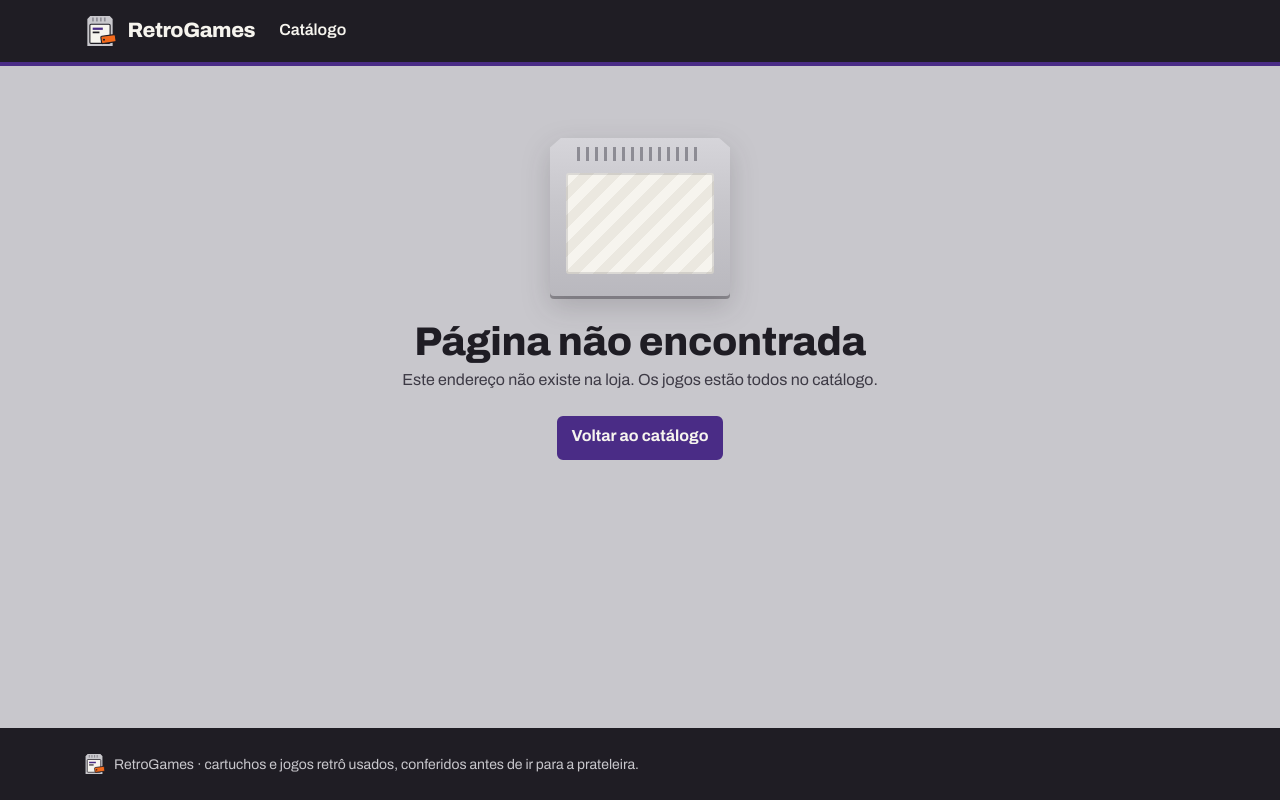
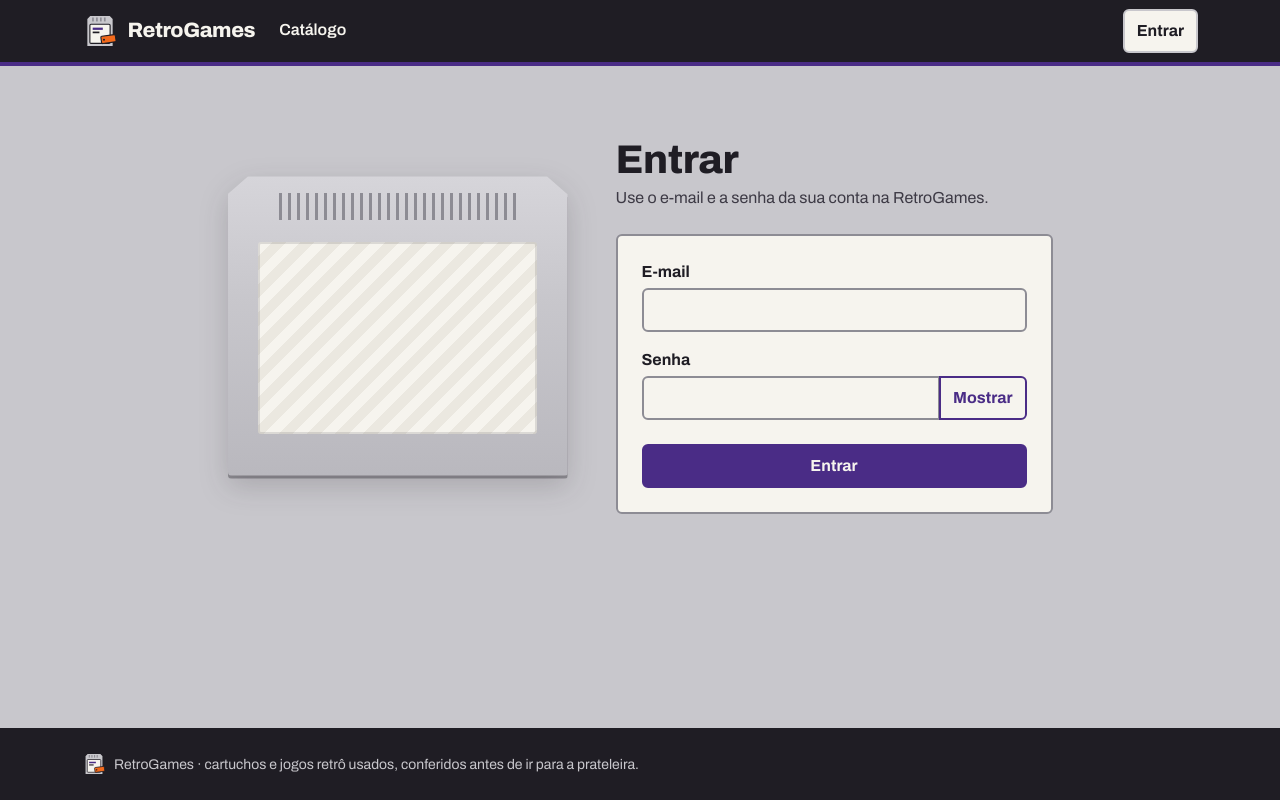
Before and after one commit to gabrielhsp-sys/RetroGames, a React (Vite) app in the folder retrogames.web/: page /login in a window 1280 px wide. Built offline with nearby package versions, Linux system fonts and the light colour scheme; no server answers.

Commit message:
feat: login e menu por perfil (aula 8, etapa 2)

```diff
--- a/retrogames.web/src/App.jsx
+++ b/retrogames.web/src/App.jsx
@@ -2,6 +2,7 @@ import { Route, Routes } from 'react-router-dom'
 import Layout from './components/Layout'
 import Catalogo from './pages/Catalogo/Catalogo'
 import DetalheJogo from './pages/Catalogo/DetalheJogo'
+import Login from './pages/Login/Login'
 import NaoEncontrada from './pages/NaoEncontrada'
 
 export default function App() {
@@ -12,6 +13,7 @@ export default function App() {
         {/* Rotas públicas */}
         <Route index element={<Catalogo />} />
         <Route path="jogos/:id" element={<DetalheJogo />} />
+        <Route path="login" element={<Login />} />
         <Route path="*" element={<NaoEncontrada />} />
       </Route>
     </Routes>
--- a/retrogames.web/src/components/Layout.jsx
+++ b/retrogames.web/src/components/Layout.jsx
@@ -1,11 +1,20 @@
 import { useState } from 'react'
-import { Link, NavLink, Outlet } from 'react-router-dom'
+import { Link, NavLink, Outlet, useNavigate } from 'react-router-dom'
+import { useAutenticacao } from '../hooks/useAutenticacao'
 
 export default function Layout() {
   // Menu recolhido no celular: o React controla a classe "show" do Bootstrap,
   // e o menu fecha sozinho depois que o usuário escolhe um link.
   const [menuAberto, setMenuAberto] = useState(false)
   const fecharMenu = () => setMenuAberto(false)
+  const { usuario, carregando, estaAutenticado, ehAdministrador, sair } = useAutenticacao()
+  const navigate = useNavigate()
+
+  async function sairDaLoja() {
+    fecharMenu()
+    await sair()
+    navigate('/') // volta ao catálogo como visitante
+  }
 
   return (
     <div className="d-flex flex-column min-vh-100">
@@ -34,7 +43,37 @@ export default function Layout() {
                 <li className="nav-item">
                   <NavLink className="nav-link" to="/" end onClick={fecharMenu}>Catálogo</NavLink>
                 </li>
+                {/* Menu Administração: só para o administrador. A API protege de verdade (RS03). */}
+                {ehAdministrador && (
+                  <li className="nav-item dropdown">
+                    <button
+                      type="button"
+                      className="nav-link dropdown-toggle"
+                      data-bs-toggle="dropdown"
+                      aria-expanded="false"
+                    >
+                      Administração
+                    </button>
+                    <ul className="dropdown-menu">
+                      <li><NavLink className="dropdown-item" to="/admin/jogos" onClick={fecharMenu}>Jogos</NavLink></li>
+                      <li><NavLink className="dropdown-item" to="/admin/plataformas" onClick={fecharMenu}>Plataformas</NavLink></li>
+                    </ul>
+                  </li>
+                )}
               </ul>
+              {/* Enquanto o "eu" não responde, não mostra Entrar nem Sair (evita piscar). */}
+              {!carregando && (
+                <div className="d-flex flex-wrap align-items-center gap-2 py-2 py-md-0">
+                  {estaAutenticado ? (
+                    <>
+                      <span className="text-light">Olá, {usuario.nome}</span>
+                      <button type="button" className="btn btn-barra" onClick={sairDaLoja}>Sair</button>
+                    </>
+                  ) : (
+                    <NavLink className="btn btn-barra" to="/login" onClick={fecharMenu}>Entrar</NavLink>
+                  )}
+                </div>
+              )}
             </div>
           </div>
         </nav>
--- a/retrogames.web/src/index.css
+++ b/retrogames.web/src/index.css
@@ -191,6 +191,50 @@ h1, h2, h3, .titulo {
 
 .barra .navbar-toggler:focus {
   box-shadow: none;
+}
+
+/* Botão claro sobre a barra escura (Entrar, Sair). */
+.btn-barra {
+  --bs-btn-color: var(--rotulo);
+  --bs-btn-border-color: var(--rotulo);
+  --bs-btn-hover-color: var(--tinta);
+  --bs-btn-hover-bg: var(--rotulo);
+  --bs-btn-hover-border-color: var(--rotulo);
+  --bs-btn-active-color: var(--tinta);
+  --bs-btn-active-bg: var(--plastico);
+  --bs-btn-active-border-color: var(--plastico);
+  display: inline-flex;
+  align-items: center;
+}
+
+.barra .btn-barra.active {
+  background: var(--rotulo);
+  color: var(--tinta);
+}
+
+.barra .dropdown-toggle {
+  background: none;
+  border: 0;
+  border-bottom: 3px solid transparent;
+}
+
+.dropdown-menu {
+  --bs-dropdown-bg: var(--rotulo);
+  --bs-dropdown-color: var(--tinta);
+  --bs-dropdown-border-color: var(--ranhura);
+  --bs-dropdown-border-width: 2px;
+  --bs-dropdown-link-color: var(--tinta);
+  --bs-dropdown-link-hover-color: var(--rotulo);
+  --bs-dropdown-link-hover-bg: var(--roxo);
+  --bs-dropdown-link-active-color: var(--rotulo);
+  --bs-dropdown-link-active-bg: var(--roxo);
+}
+
+.dropdown-item {
+  min-height: 44px;
+  display: flex;
+  align-items: center;
+  font-weight: 600;
 }
 
 /* ---------- Rodapé ---------- */
--- /dev/null
+++ b/retrogames.web/src/pages/Login/Login.jsx
@@ -0,0 +1,93 @@
+import { useState } from 'react'
+import { useNavigate, useSearchParams } from 'react-router-dom'
+import { obterMensagemErro } from '../../api/erros'
+import { MensagemErro } from '../../components/MensagensEstado'
+import { useAutenticacao } from '../../hooks/useAutenticacao'
+
+// Só aceita destino interno ("/admin/jogos"), nunca outro site ("//exemplo.com").
+function destinoSeguro(voltarPara) {
+  return voltarPara && voltarPara.startsWith('/') && !voltarPara.startsWith('//') ? voltarPara : '/'
+}
+
+export default function Login() {
+  const { entrar } = useAutenticacao()
+  const navigate = useNavigate()
+  const [parametros] = useSearchParams() // /login?voltarPara=/admin/jogos
+  const [email, setEmail] = useState('')
+  const [senha, setSenha] = useState('')
+  const [mostrarSenha, setMostrarSenha] = useState(false)
+  const [enviando, setEnviando] = useState(false)
+  const [erro, setErro] = useState('')
+
+  async function enviar(evento) {
+    evento.preventDefault()
+    setEnviando(true)
+    setErro('')
+    try {
+      await entrar(email, senha)
+      navigate(destinoSeguro(parametros.get('voltarPara')), { replace: true })
+    } catch (falha) {
+      setErro(obterMensagemErro(falha)) // 401, código 6: "E-mail ou senha inválidos."
+      setEnviando(false)
+    }
+  }
+
+  return (
+    <section className="row justify-content-center align-items-center g-5 py-md-4">
+      <div className="col-md-5 col-lg-4 d-none d-md-block">
+        {/* Cartucho sem jogo: único adorno da tela; some no celular. */}
+        <div className="cartucho cartucho-vazio cartucho-grande" aria-hidden="true">
+          <div className="cartucho-casca" />
+          <div className="cartucho-rotulo" />
+        </div>
+      </div>
+      <div className="col-12 col-md-7 col-lg-5">
+        <h1 className="titulo-pagina">Entrar</h1>
+        <p className="subtitulo-pagina">Use o e-mail e a senha da sua conta na RetroGames.</p>
+
+        <MensagemErro mensagem={erro} />
+
+        <form className="painel p-4" onSubmit={enviar}>
+          <div className="mb-3">
+            <label htmlFor="email" className="form-label">E-mail</label>
+            <input
+              id="email"
+              type="email"
+              className="form-control"
+              autoComplete="username"
+              required
+              value={email}
+              onChange={(e) => setEmail(e.target.value)}
+            />
+          </div>
+          <div className="mb-4">
+            <label htmlFor="senha" className="form-label">Senha</label>
+            <div className="input-group">
+              <input
+                id="senha"
+                type={mostrarSenha ? 'text' : 'password'}
+                className="form-control"
+                autoComplete="current-password"
+                required
+                value={senha}
+                onChange={(e) => setSenha(e.target.value)}
+              />
+              <button
+                type="button"
+                className="btn btn-outline-primary"
+                onClick={() => setMostrarSenha(!mostrarSenha)}
+                aria-pressed={mostrarSenha}
+              >
+                {mostrarSenha ? 'Ocultar' : 'Mostrar'}
+              </button>
+            </div>
+          </div>
+          {/* Desabilitado durante o envio: evita login duplo e mostra que algo está acontecendo. */}
+          <button type="submit" className="btn btn-primary w-100" disabled={enviando}>
+            {enviando ? 'Entrando...' : 'Entrar'}
+          </button>
+        </form>
+      </div>
+    </section>
+  )
+}
```
